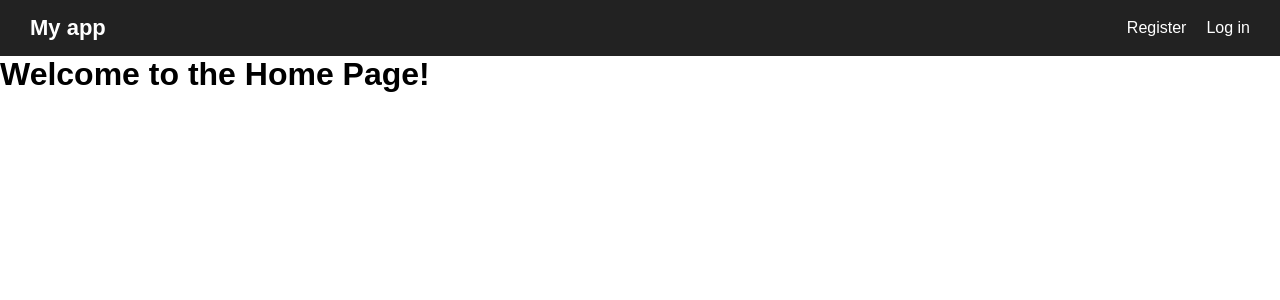
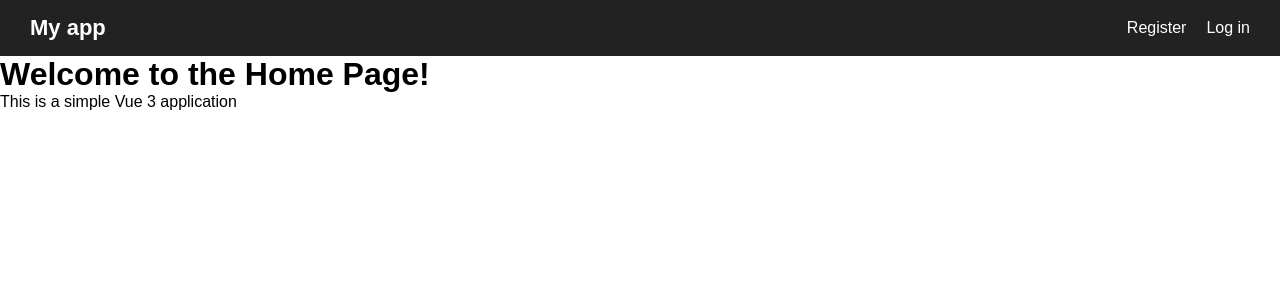
Before and after one commit to RedouaneTak/vue-simple-authentication, a Vue app: page /home in a window 1280 px wide. Shown: the top 300 px of the page. Built offline with nearby package versions, Linux system fonts and the light colour scheme; the HTML template or start-up script is replaced by a standard one.

Commit message:
Adding paragraph to describe the app

```diff
--- a/src/pages/HomePage.vue
+++ b/src/pages/HomePage.vue
@@ -2,4 +2,5 @@
 
 <template>
   <h1>Welcome to the Home Page!</h1>
+  <p> This is a simple Vue 3 application</p>
 </template>
```
